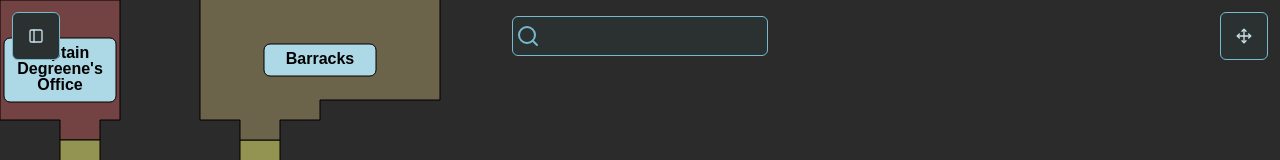
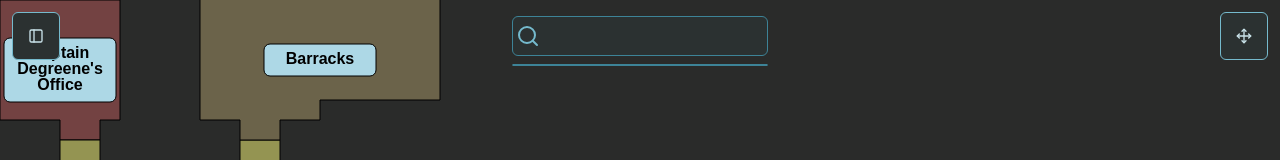
Before and after one commit to jrbarnhart/brighter-shores-map, a React (Vite) app: page / in a window 1280 px wide. Shown: the top 160 px of the page. Built offline with nearby package versions, Linux system fonts and the light colour scheme.

Commit message:
Add div for containing search results

```diff
--- a/src/components/search/SearchBar.tsx
+++ b/src/components/search/SearchBar.tsx
@@ -42,7 +42,7 @@ export default function SearchBar({ mapState }: { mapState: MapState }) {
       <div className="relative">
         <Search className="absolute left-0 h-full ml-1 stroke-sidebar-accent pointer-events-none" />
         <input
-          className="h-10 w-36 md:w-48 lg:w-64 text-sidebar-foreground bg-sidebar rounded-md border border-sidebar-accent pl-8 pr-1"
+          className="h-10 w-36 md:w-48 lg:w-64 text-sidebar-foreground bg-sidebar rounded-md border border-sidebar-border pl-8 pr-1"
           ref={searchInputRef}
           value={search.query.value}
           onChange={(e) => {
@@ -52,6 +52,11 @@ export default function SearchBar({ mapState }: { mapState: MapState }) {
           id="map-search"
           name="query"
         />
+        <div
+          className={`${
+            search.results.value.length > 0 ? "" : "hidden"
+          } absolute bottom-100 left-0 mt-2 h-content w-36 md:w-48 lg:w-64 bg-sidebar border border-sidebar-border rounded-md`}
+        ></div>
       </div>
     </div>
   );
```
